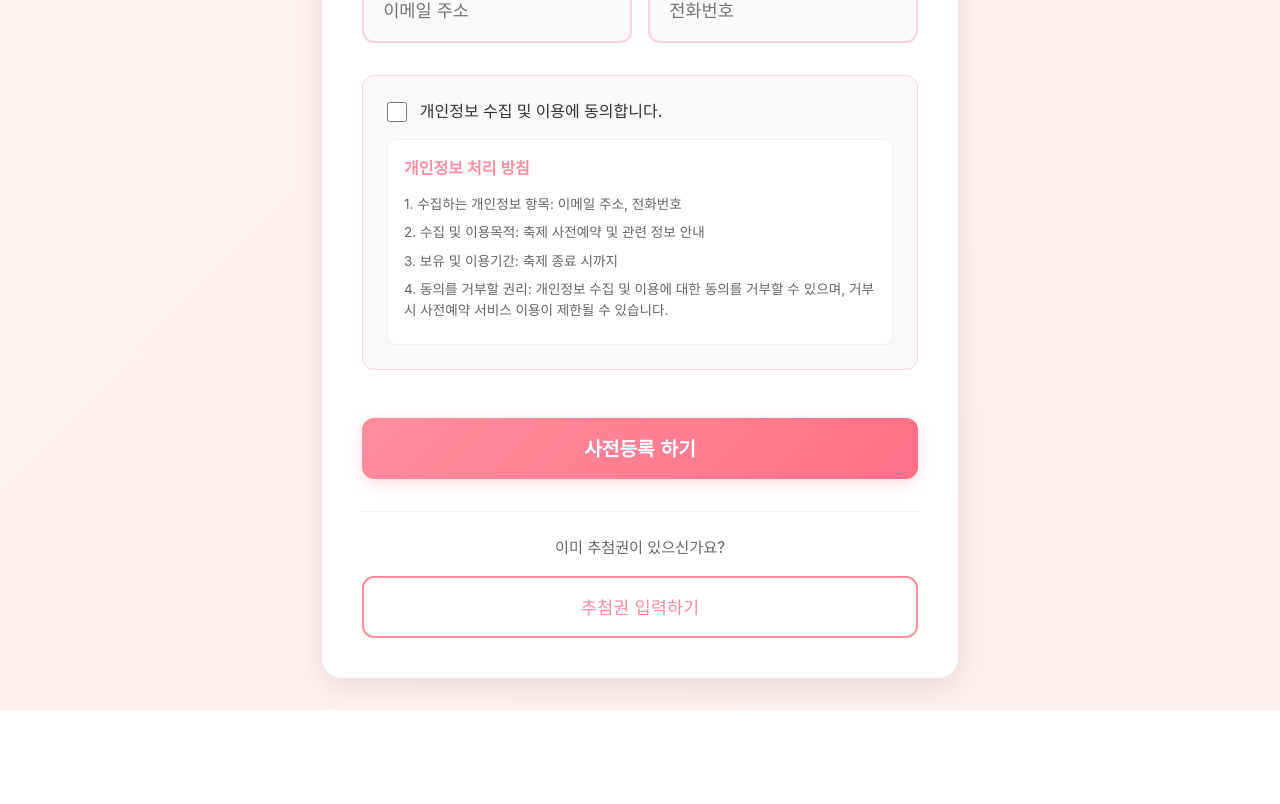
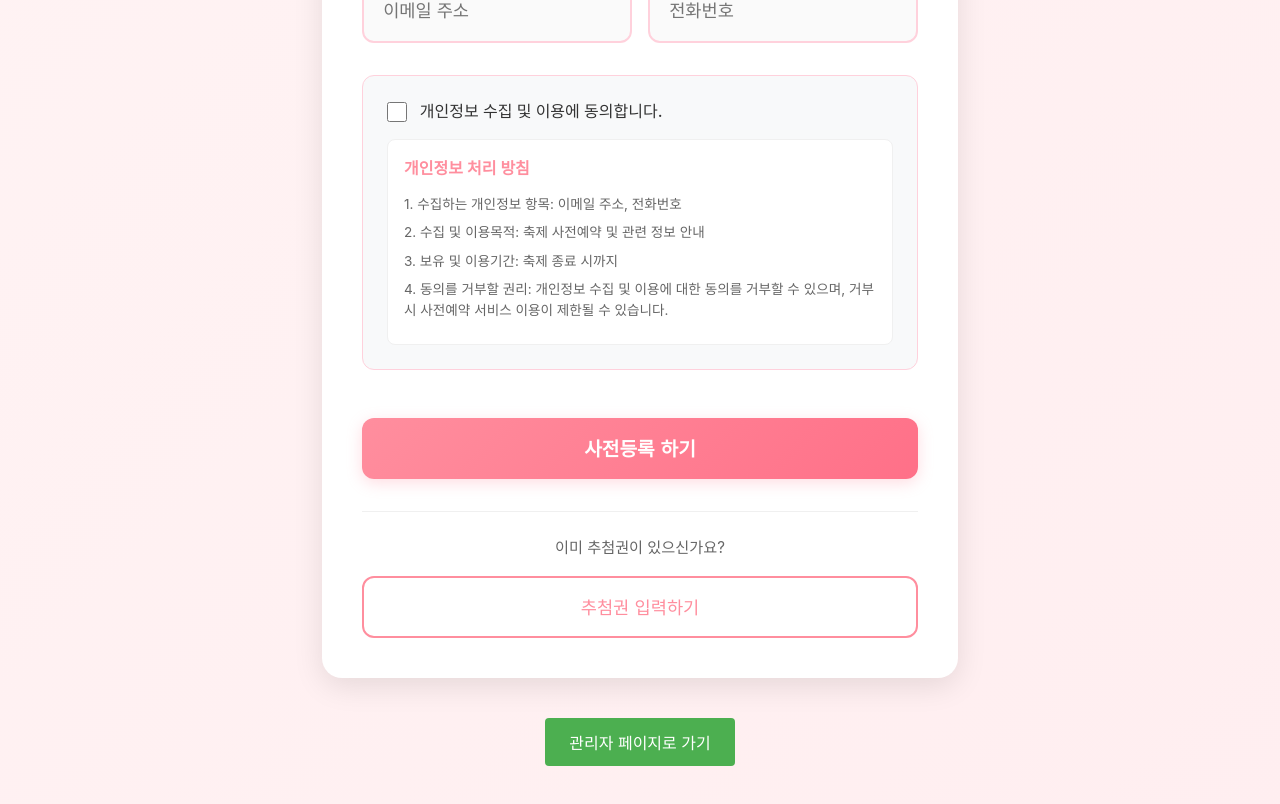
Before and after one commit to Stradivirus/reservation, a React (Create React App) app in the folder front/: page / in a window 1280 px wide. Shown: the part 1171-1975 px from the top of the page. Before the commit the page ends 1881 px from the top, so only its background shows below. Built offline with nearby package versions, Linux system fonts and the light colour scheme.

Commit message:
버튼 추가

```diff
--- a/front/src/pages/Main/MainPage.js
+++ b/front/src/pages/Main/MainPage.js
@@ -5,6 +5,10 @@ import PreRegistrationForm from './PreRegistrationForm';
 import './MainPage.css';
 
 function MainPage() {
+  const handleAdminClick = () => {
+    window.location.href = 'http://140.83.49.106:8001';
+  };
+
   return (
     <div className="main-page">
       <Header />
@@ -22,6 +26,23 @@ function MainPage() {
         <section className="registration-section">
           <PreRegistrationForm />
         </section>
+
+        <section className="admin-section" style={{ textAlign: 'center', margin: '40px 0' }}>
+          <button
+            onClick={handleAdminClick}
+            style={{
+              padding: '12px 24px',
+              fontSize: '16px',
+              backgroundColor: '#4CAF50',
+              color: 'white',
+              border: 'none',
+              borderRadius: '4px',
+              cursor: 'pointer'
+            }}
+          >
+            관리자 페이지로 가기
+          </button>
+        </section>
       </main>
     </div>
   );
```
Also changed, not shown: 1 other file (tests, documents, lock files or other folders).
